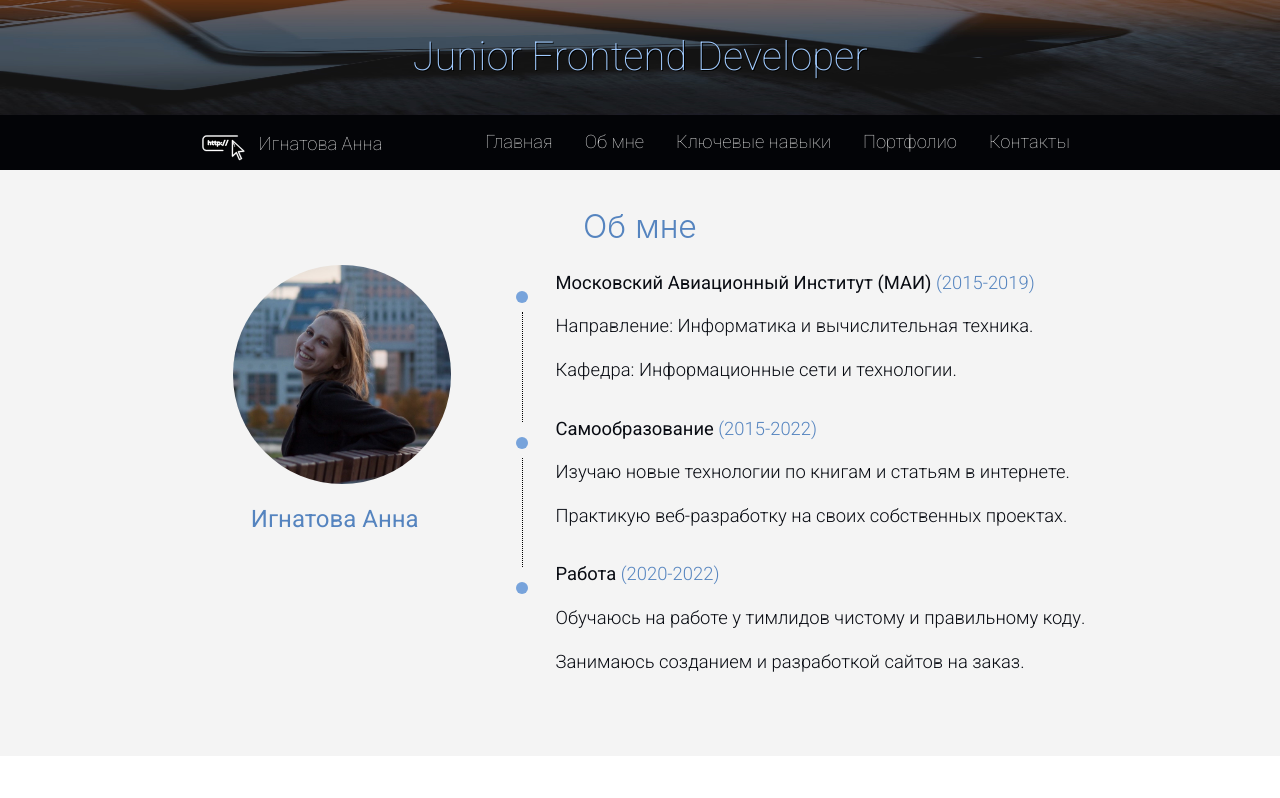
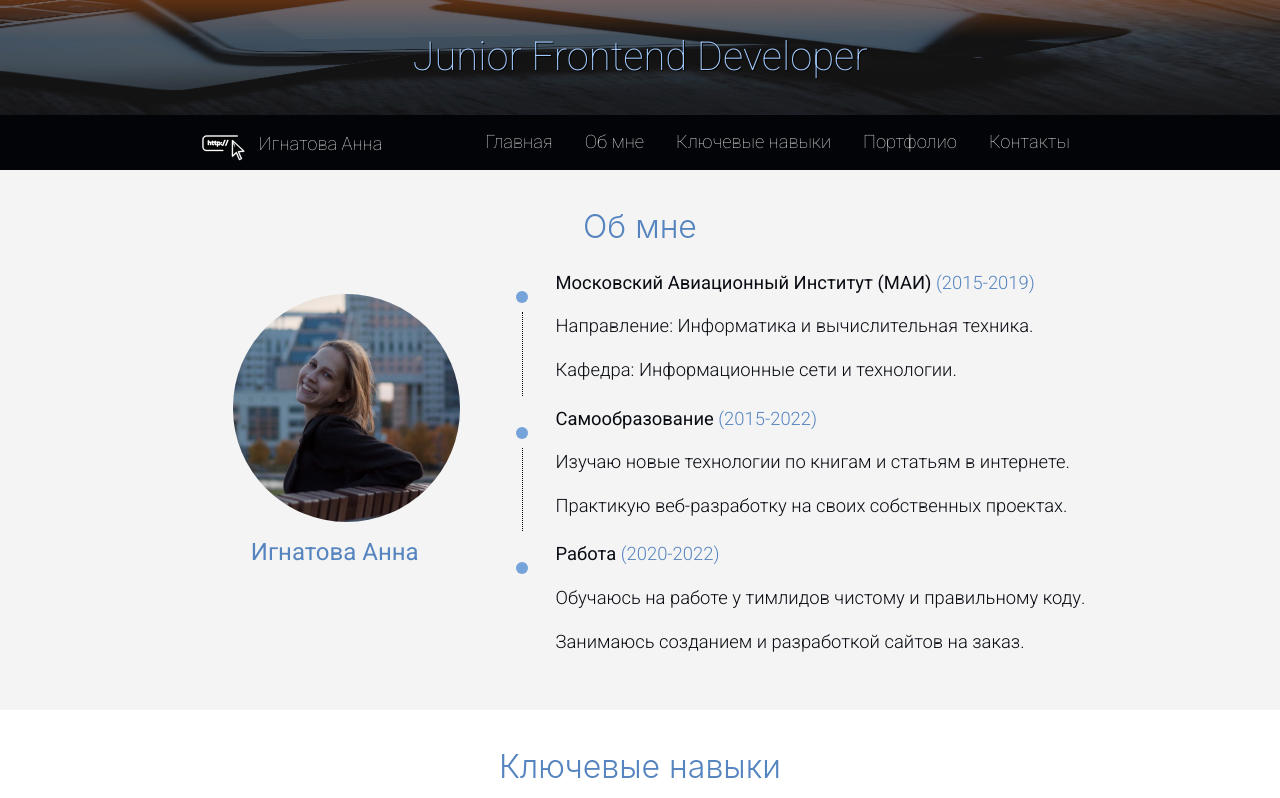
Before and after one commit to AnigalHub/Portfolio, a Nuxt app: page / in a window 1280 px wide. Shown: the top 798 px of the page. Built offline with nearby package versions, Linux system fonts and the light colour scheme.

Commit message:
изменены стили по #About

```diff
--- a/pages/index.vue
+++ b/pages/index.vue
@@ -25,8 +25,6 @@
 </script>
 
 <style>
-  /*меню*/
-  .navbar-light .navbar-toggler{border-color: white !important;}
   /*фраза в логотипе*/
   .navbar-brand{padding-bottom: 0 !important;}
 </style>
@@ -117,8 +115,6 @@ h2,span,.name{color: $color_highlight;}
   #About{
     /*список - черточки (полосочки)*/
     ul li:after{border-left: 1px dotted $color_text;}
-    /*блок с количеством проектов*/
-    .projects{background-color: #f9f9f9;}
   }
   /*Компонент - "Ключевые навыки"*/
   #Skills{
@@ -171,8 +167,6 @@ h2,span,.name{color: $color_highlight;}
   #About{
     /*список - черточки (полосочки)*/
     ul li:after{border-left: 1px dotted $color_text;}
-    /*блок с количеством проектов*/
-    .projects{background: #080a11;}
   }
   /*Компонент - "Ключевые навыки"*/
   #Skills{
@@ -213,37 +207,18 @@ h2,span,.name{color: $color_highlight;}
 }
 /*Компонент - "Об мне"*/
 #About{
-  /*блок с количеством проектов*/
-  .projects{
-    width: 60%;
-    margin: 7% auto 2%;
-    cursor: $cursor_pointer;
-    border-radius: 10px;
-    padding: 3%;
-    text-align: $center_text;
-    /*блок под число проектов*/
-    .number{
-      font-weight: $font-weight400;
-      font-size: 1.8rem;
-    }
-    /*при наведении*/
-    &:hover{
-      transition: $time;
-      transform: scale(1.09);
-    }
-  }
   /*бутстрап сетка*/
   .row{margin: 0 5% 0 8%;}
   /*картинка*/
   img{
-    width: 75%;
-    margin: -5% 15% 0;
+    width: 78%;
+    margin: 5% 15% 0;
     border-radius: $circle;
   }
   /*имя*/
   .name{
     font-size: 1.5rem;
-    padding-top: 6%;
+    padding-top: 4%;
     color: $color_highlight;
     font-weight: $font-weight400;
     text-align: $center_text;
@@ -258,7 +233,7 @@ h2,span,.name{color: $color_highlight;}
   /*элементы списка*/
   ul li{
     position: relative;
-    padding: 5px 0 10px 40px;
+    padding: 5px 0 0 40px;
     cursor: $cursor_default;
     /*свой маркер - кружок*/
     &:before{
@@ -538,8 +513,6 @@ h2,span,.name{color: $color_highlight;}
         }
         /*имя*/
         .name{padding: 2% 0 6%;}
-        /*блок с количеством проектов*/
-        .projects{display: $none;}
       }
     }
   }
@@ -633,8 +606,6 @@ h2,span,.name{color: $color_highlight;}
         }
         /*имя*/
         .name{padding: 2% 0 6%;}
-        /*блок с количеством проектов*/
-        .projects{display: $none;}
       }
     }
   }
@@ -713,8 +684,6 @@ h2,span,.name{color: $color_highlight;}
         }
         /*имя*/
         .name{padding: 2% 0 4%;}
-        /*блок с количеством проектов*/
-        .projects{display: $none;}
       }
     }
   }
```
